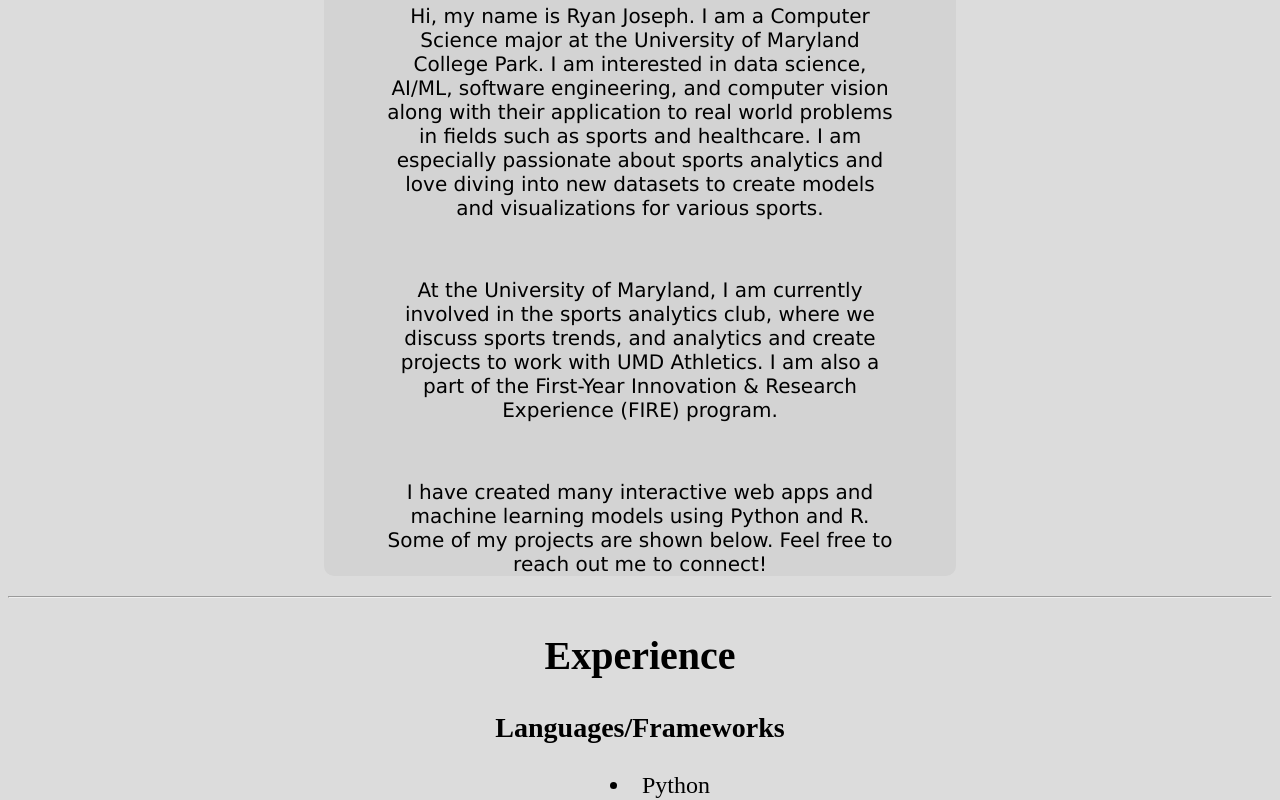
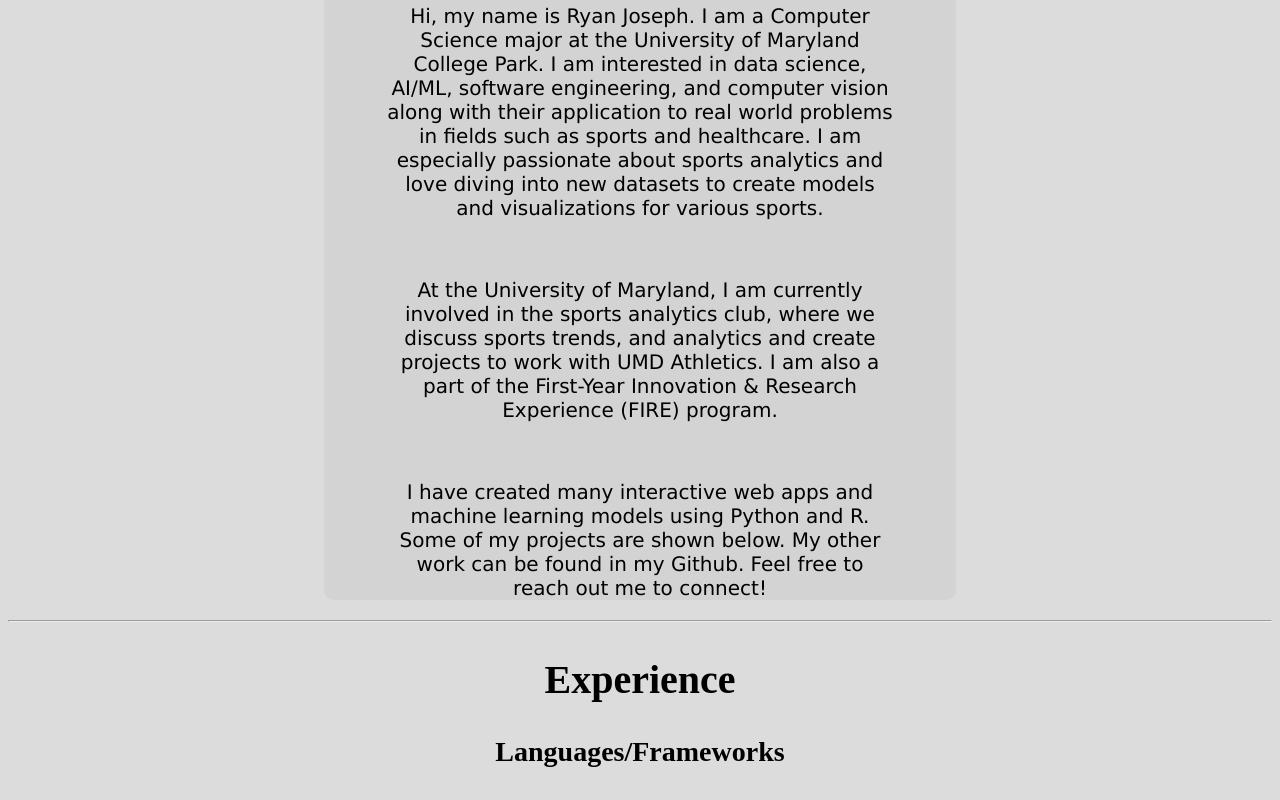
Before and after one commit to rj7002/rj7002.github.io, a plain HTML site: page index.html in a window 1280 px wide. Shown: the part 410-1210 px from the top of the page. Drawn offline with Linux system fonts and the light colour scheme.

Commit message:
Update index.html

```diff
--- a/index.html
+++ b/index.html
@@ -30,7 +30,7 @@
             <br>
             <p class="info">At the University of Maryland, I am currently involved in the sports analytics club, where we discuss sports trends, and analytics and create projects to work with UMD Athletics. I am also a part of the First-Year Innovation & Research Experience (FIRE) program.</p>
             <br>
-            <p class="info">I have created many interactive web apps and machine learning models using Python and R. Some of my projects are shown below. Feel free to reach out me to connect!</p>
+            <p class="info">I have created many interactive web apps and machine learning models using Python and R. Some of my projects are shown below. My other work can be found in my Github. Feel free to reach out me to connect!</p>
         </section>
         <hr>
         <section class="experiences">
```
